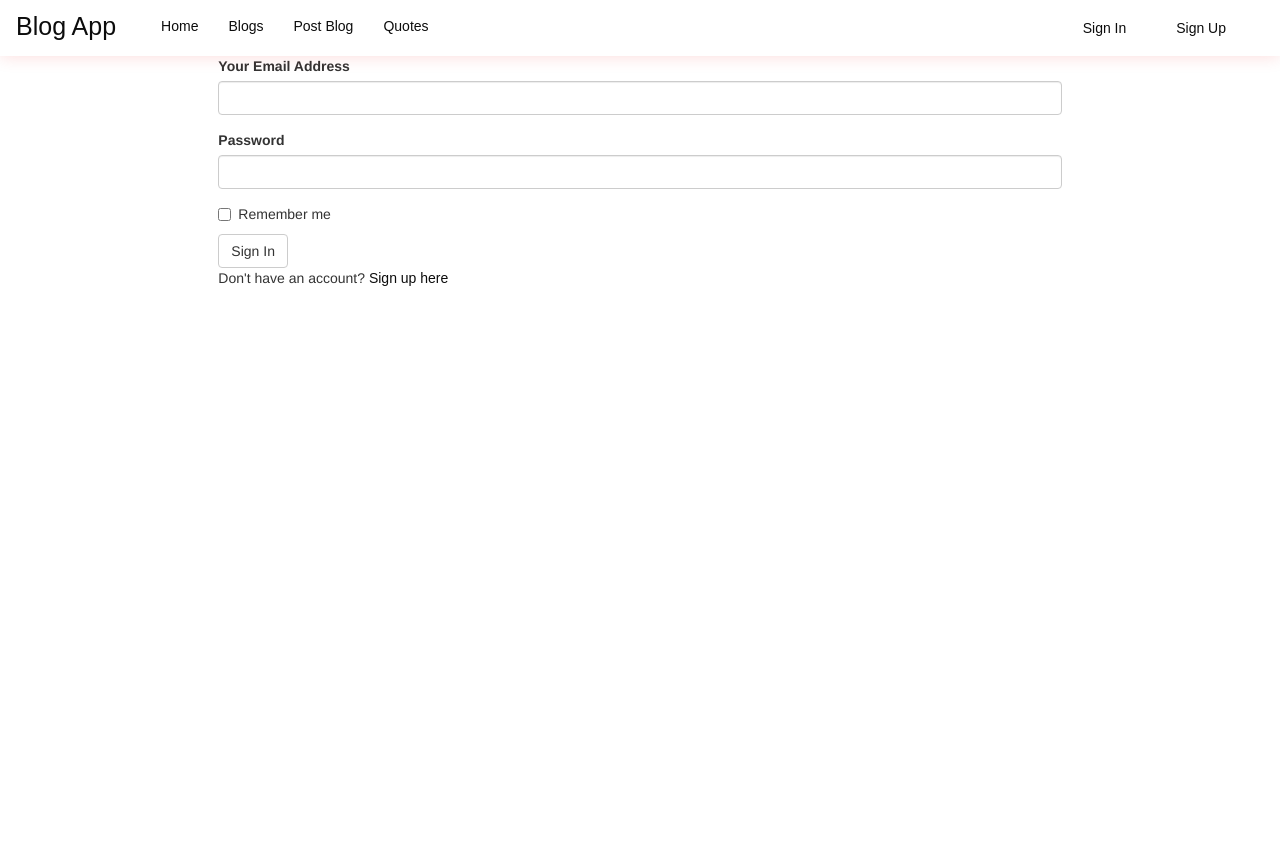
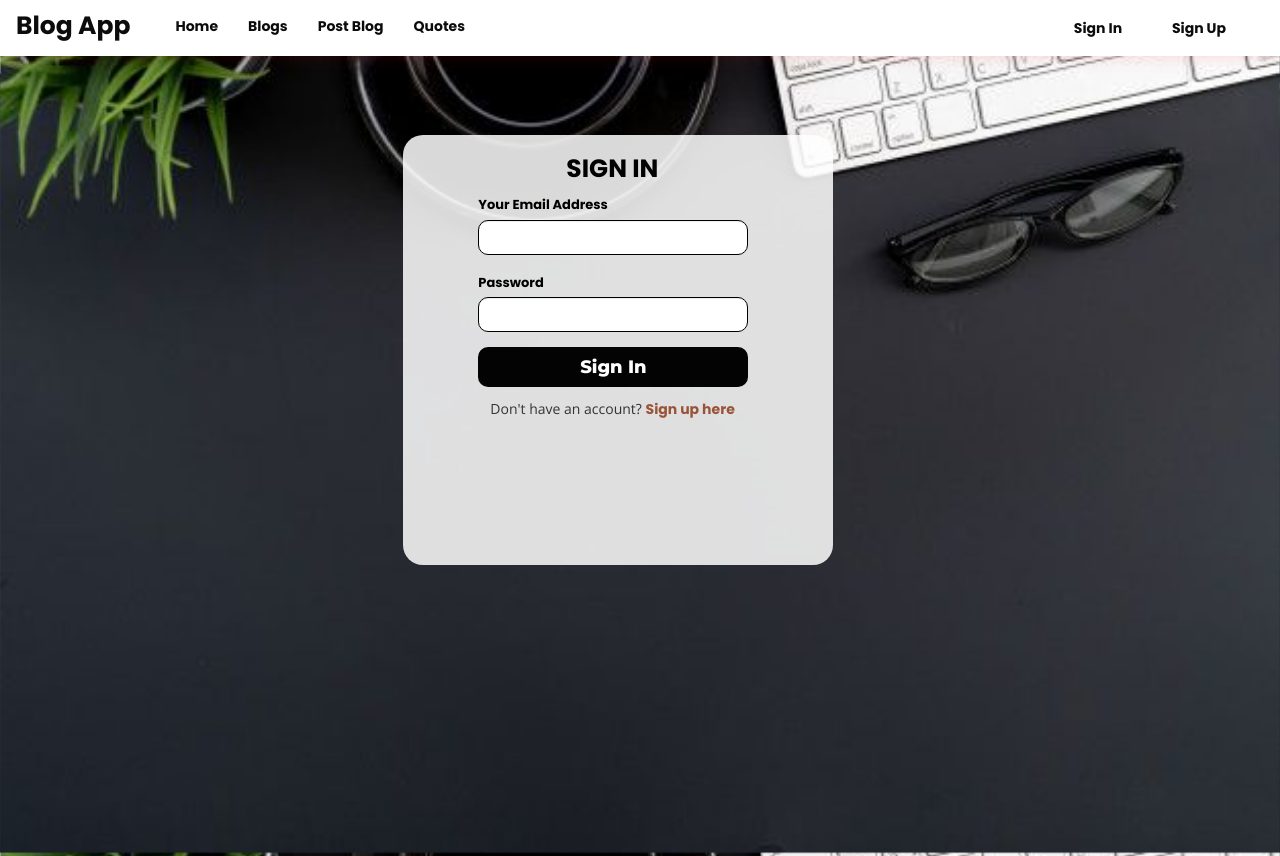
Before and after one commit to FloWambui/BlogApp, a Flask app: page /authenticate/login in a window 1280 px wide. Run offline with Flask 2, Linux system fonts and the light colour scheme; some libraries are stand-ins or nearby versions.

Commit message:
add styling to the register and login forms

```diff
--- a/app/auth/forms.py
+++ b/app/auth/forms.py
@@ -25,5 +25,4 @@ class RegistrationForm(FlaskForm):
 class LoginForm(FlaskForm):
     email = StringField('Your Email Address',validators=[InputRequired(),Email()])
     password = PasswordField('Password',validators =[InputRequired()])
-    remember = BooleanField('Remember me')
     submit = SubmitField('Sign In')
--- a/app/static/css/login.css
+++ b/app/static/css/login.css
@@ -0,0 +1,183 @@
+@import url("https://fonts.googleapis.com/css2?family=Montserrat:wght@400;500;600;800&family=Open+Sans&display=swap");
+@import url("https://fonts.googleapis.com/css2?family=Poppins:wght@700&display=swap");
+
+body {
+  background-image: url(../photos/backdrop.jpg);
+  background-position: center;
+  background-size: cover;
+  background-repeat: no-repeat;
+  background-attachment: fixed;
+  overflow: hidden;
+}
+.comment-form {
+  margin-top: 6%;
+  height: 300px;
+  left: 200px;
+  width: 430px;
+  background: rgba(255, 255, 255, 0.85);
+  border-radius: 20px;
+}
+.login-form {
+  margin-top: 6%;
+  width: 430px;
+  height: 430px;
+  left: 200px;
+  background: rgba(255, 255, 255, 0.85);
+  border-radius: 20px;
+}
+.login-form h2 {
+  margin-left: 37%;
+  left: 205px;
+  font-family: "Poppins", sans-serif;
+  font-style: normal;
+  font-weight: bold;
+  font-size: 25px;
+  color: #000000;
+}
+.login-form input {
+  outline: none;
+  background: transparent;
+  border: 1px solid black;
+  width: 270px;
+  margin-left: 15%;
+  height: 35px;
+  background: #ffffff;
+  border-radius: 10px;
+}
+.login-form label {
+  font-size: 13px;
+  font-family: "Poppins", sans-serif;
+  font-style: normal;
+  font-weight: 500;
+  margin-top: 1%;
+  margin-left: 15%;
+  color: #000000;
+}
+.comment-form label {
+  font-size: 13px;
+  font-family: "Poppins", sans-serif;
+  font-style: normal;
+  padding-top: 5%;
+}
+.comment-form input[type="submit"] {
+  width: 270px;
+  height: 40px;
+  background-color: #030303;
+  color: white;
+  font-size: 18px;
+  font-weight: bold;
+  font-family: Montserrat;
+  line-height: 22px;
+  border: none;
+  outline: none;
+  border-radius: 10px;
+}
+.login-form input[type="submit"] {
+  width: 270px;
+  height: 40px;
+  background-color: #030303;
+  color: white;
+  font-size: 18px;
+  font-weight: bold;
+  font-family: Montserrat;
+  line-height: 22px;
+  border: none;
+  outline: none;
+  border-radius: 10px;
+}
+.signup-form {
+  margin-top: 3%;
+  width: 430px;
+  height: 550px;
+  background: rgba(255, 255, 255, 0.85);
+  border-radius: 20px;
+}
+.signup-form h2 {
+  margin-left: 37%;
+  left: 205px;
+  font-family: "Poppins", sans-serif;
+  font-style: normal;
+  font-weight: bold;
+  font-size: 25px;
+  color: #000000;
+}
+.signup-form input {
+  outline: none;
+  background: transparent;
+  border: 1px solid black;
+  width: 300px;
+  margin-left: 15%;
+  height: 35px;
+  border-radius: 10px;
+
+}
+.signup-form label {
+  font-size: 13px;
+  font-family: "Poppins", sans-serif;
+  font-style: normal;
+  font-weight: 500;
+  margin-top: 1%;
+  margin-left: 15%;
+  color: #000000;
+}
+.signup-form input[type="submit"] {
+  width: 270px;
+  height: 40px;
+  color: white;
+  background-color:#000000;
+  font-size: 18px;
+  font-weight: bold;
+  font-family: Montserrat;
+  line-height: 22px;
+  border: none;
+  outline: none;
+  border-radius: 10px;
+
+}
+.update-form {
+  margin-top: 7%;
+  width: 430px;
+  height: 300px;
+  left: 200px;
+  background: rgba(255, 255, 255, 0.85);
+  border-radius: 20px;
+}
+.update-form h2 {
+  font-family: "Poppins", sans-serif;
+  font-style: normal;
+  font-weight: bold;
+  font-size: 25px;
+  padding-top: 2%;
+  color: #000000;
+}
+.update-form input {
+  outline: none;
+  background: transparent;
+  border: 1px solid black;
+  width: 300px;
+  margin-left: 15%;
+  height: 70px;
+  background: #ffffff;
+  border-radius: 10px;
+}
+.update-form label {
+  font-size: 13px;
+  font-family: "Poppins", sans-serif;
+  font-style: normal;
+  font-weight: 500;
+  padding-left: 3%;
+  margin-top: 1%;
+  color: #000000;
+}
+.update-form input[type="submit"] {
+  width: 270px;
+  height: 40px;
+  color: white;
+  font-size: 18px;
+  font-weight: bold;
+  font-family: Montserrat;
+  line-height: 22px;
+  border: none;
+  outline: none;
+  border-radius: 10px;
+}
--- a/app/templates/add_blog.html
+++ b/app/templates/add_blog.html
@@ -7,16 +7,13 @@
 <link rel="stylesheet" href="{{url_for('static',filename='css/login.css')}}">
 {% endblock %}
 
+<body>
 {% block content %}
 <div class="container">
     <div class="row">
       <div class="col-md-2"></div>
       <div class="col-md-8 login-form">
           <h2>ADD BLOG POST</h2>
-
-
-
-        <!-- Login form -->
         {{wtf.quick_form(form)}}
 
       </div>
@@ -25,3 +22,4 @@
   </div>
 </div>
 {% endblock %}
+</body>
--- a/app/templates/auth/login.html
+++ b/app/templates/auth/login.html
@@ -1,24 +1,35 @@
 {% extends 'base.html'%}
 {% import 'bootstrap/wtf.html' as wtf%}
 
+
+{% block styles%}
+{{ super() }}
+
+<link rel="stylesheet" href="{{url_for('static',filename='css/login.css')}}">
+{% endblock %}
+<body>
 {% block content %}
 <div class="container">
-    <div class="row">
-      <div class= "col-md-2"> </div>
-      <div class="col-md-8">
+  <div class="row">
+    <div class="col-md-2"></div>
+    <div class="col-md-8 login-form">
+        <h2>SIGN IN</h2>
+
       <!--Flash message -->
       {% for message in get_flashed_messages() %}
-        <div class="alert alert-danger">
+      <div class="alert alert-danger">
         <button type="button" class="close" data-dismiss="alert">&times;</button>
         {{ message }}
-        </div>
+      </div>
       {% endfor %}
       <!-- Login form -->
       {{wtf.quick_form(login_form)}}
-      <p> Don't have an account? <a href="{{url_for('auth.register')}}">Sign up here</a></p>
-     </div>
-     <div clas="col-md-2"> </div>
+      <p style="margin-left:18%; padding-top: 3%; font-family: Open Sans;" > Don't have an account? <a href="{{url_for('auth.register')}}" style="color:#995438;">Sign up here</a></p>
     </div>
+    <div clas="col-md-2"> </div>
+  </div>
+</div>
 </div>
 
 {% endblock%}
+</body>
```
Also changed, not shown: app/templates/auth/register.html (+27 -9 lines).
